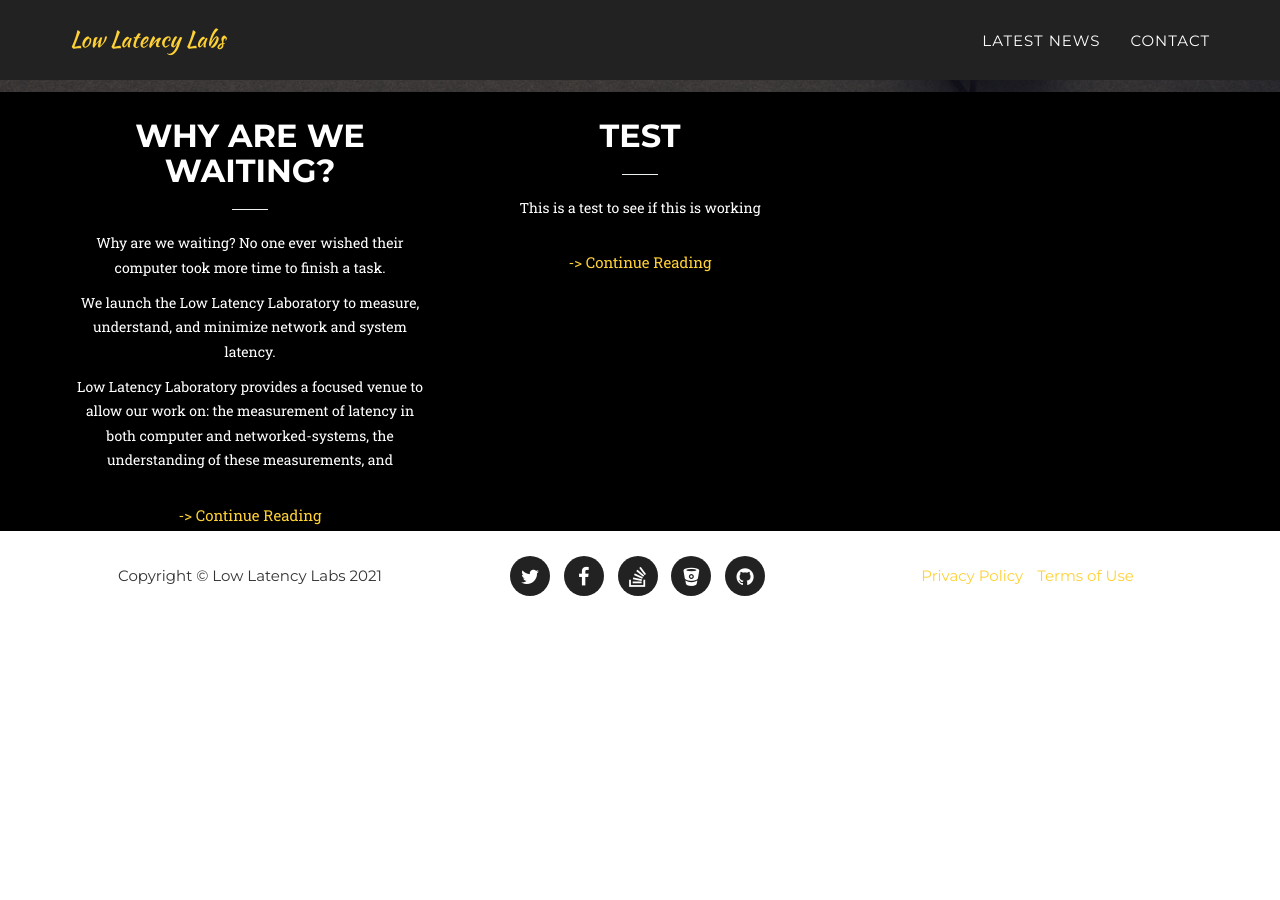
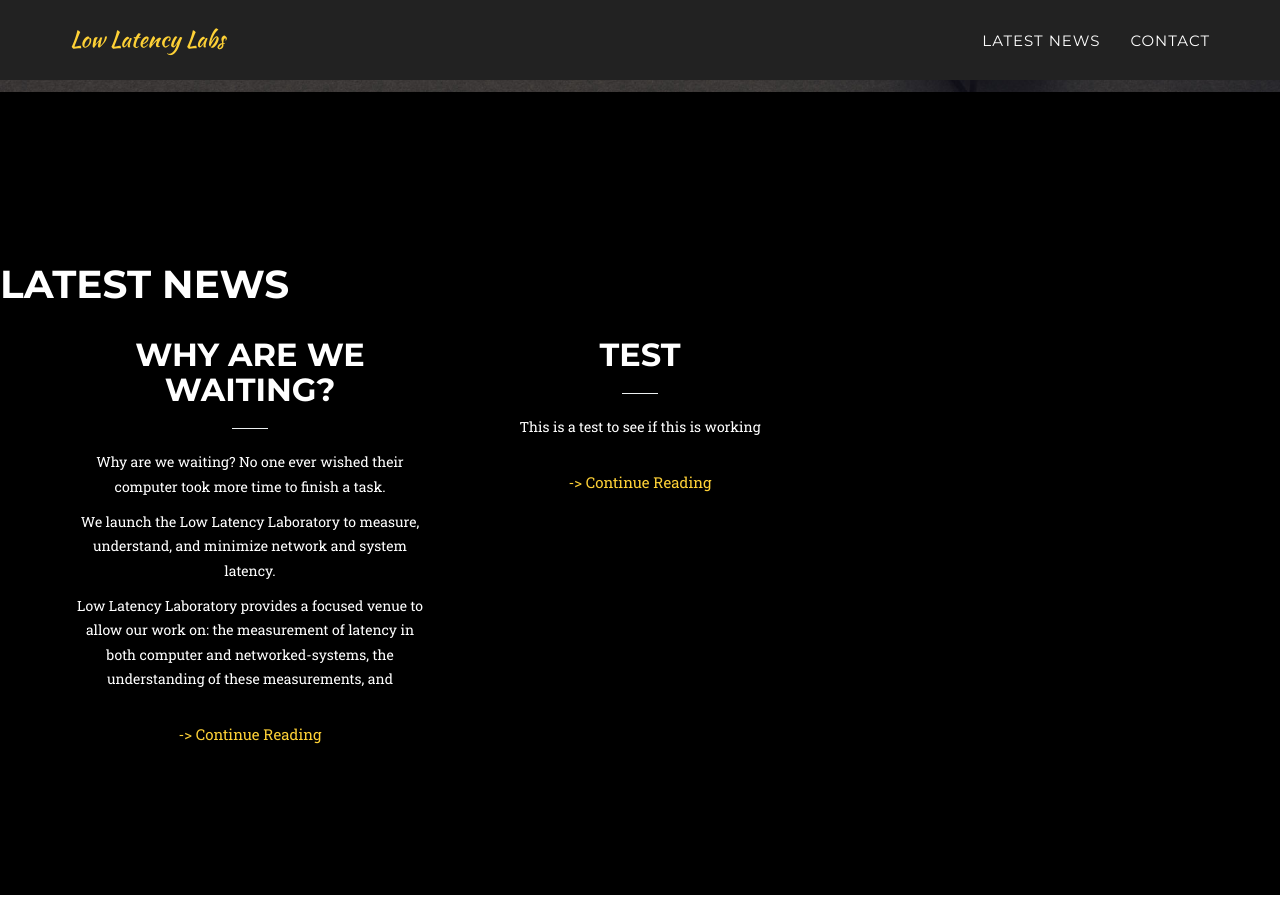
Before and after one commit to blurryhumanface/LowLatencyLabs, a Jekyll site: the page built from index.html, in a window 1280 px wide and 900 px high, scrolled down 601 px. Built offline with Jekyll 4.4.1, drawn with Linux system fonts in a browser that asks for light colours; some web fonts are replaced; before the commit the page ends 1222 px from its top, so only the background shows below that.

Commit message:
added title and padding

```diff
--- a/_includes/latest-news.html
+++ b/_includes/latest-news.html
@@ -1,4 +1,5 @@
-<section id="latestnews" class="no-padding dark">
+<section id="latestnews" class="dark">
+  <h1 class="post-title">Latest News</h1>
   <div class="container text-center">
     <div class="offset-2 row">
         {% for post in site.posts %}
```
